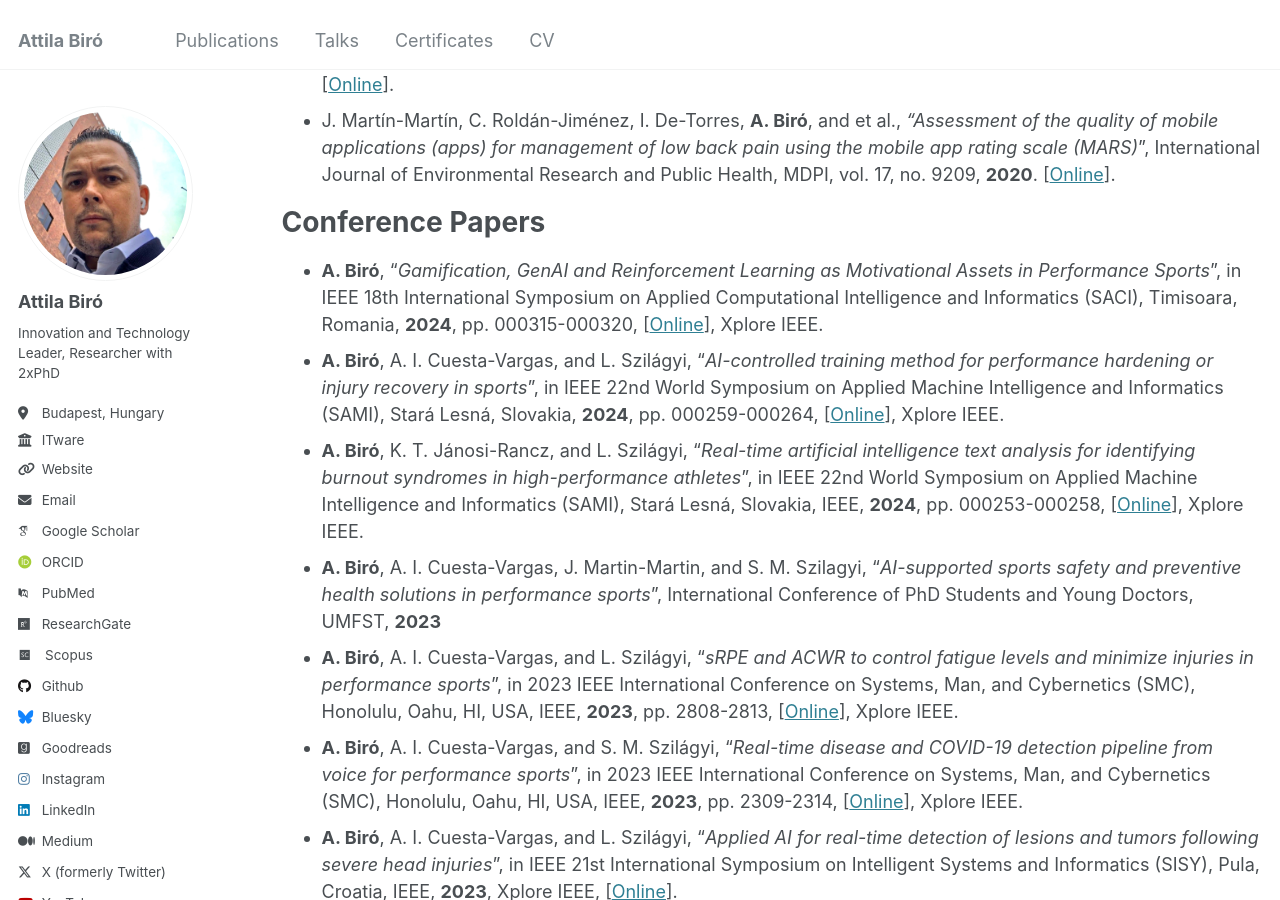
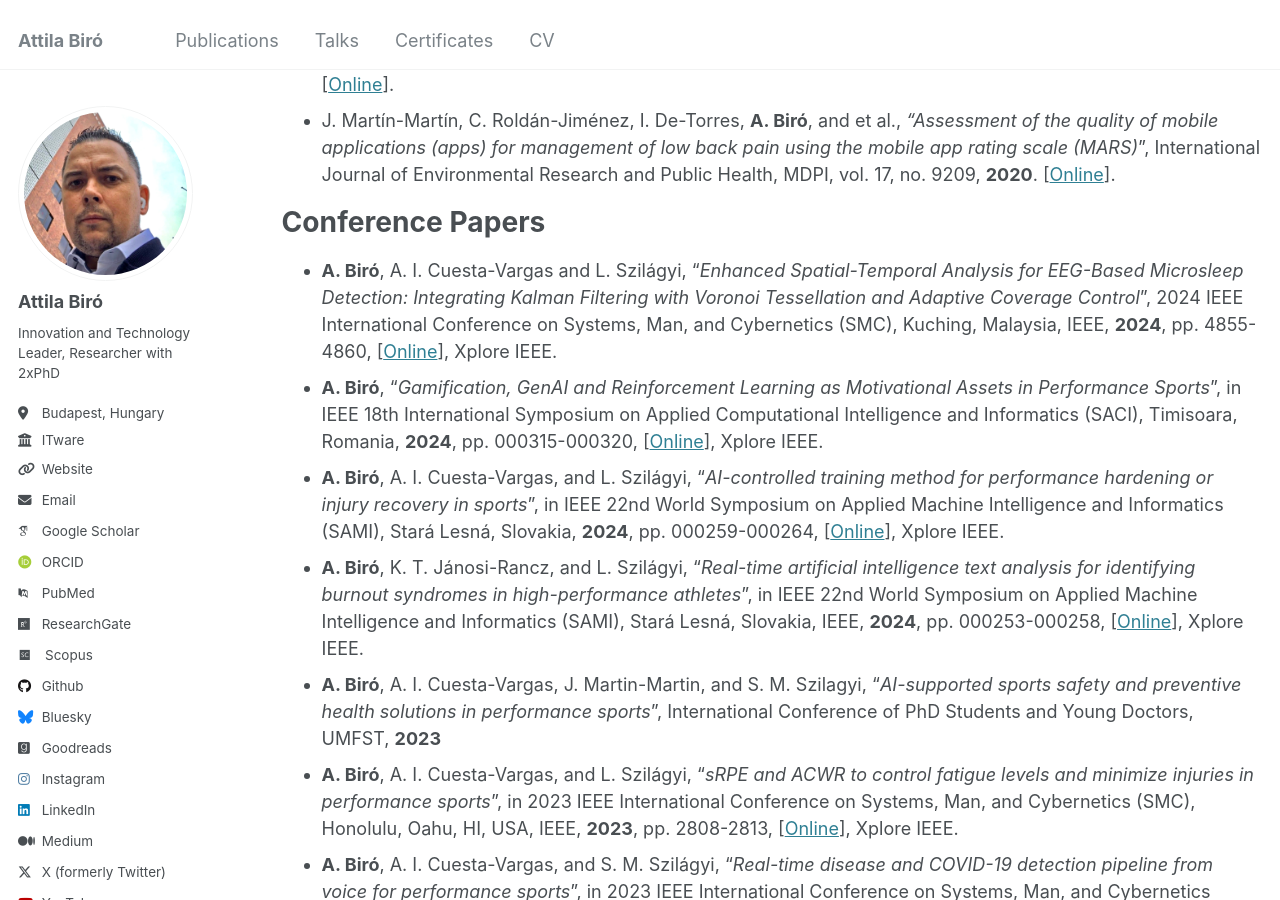
Before and after one commit to biroka/biroka.github.io, a Jekyll site: the page built from _pages/publications.md, in a window 1280 px wide and 900 px high, scrolled down 1206 px. Built offline with Jekyll 4.4.1, drawn with Linux system fonts in a browser that asks for light colours; some web fonts are replaced.

Commit message:
Update publications.md

```diff
--- a/_pages/publications.md
+++ b/_pages/publications.md
@@ -34,6 +34,7 @@ Journal Articles
 
 Conference Papers
 ======
+* **A. Biró**, A. I. Cuesta-Vargas and L. Szilágyi, "_Enhanced Spatial-Temporal Analysis for EEG-Based Microsleep Detection: Integrating Kalman Filtering with Voronoi Tessellation and Adaptive Coverage Control_", 2024 IEEE International Conference on Systems, Man, and Cybernetics (SMC), Kuching, Malaysia, IEEE, **2024**, pp. 4855-4860, [<a target="_new" href="https://doi.org/10.1109/SMC54092.2024.10831505">Online</a>], Xplore IEEE.
 * **A. Biró**, "_Gamification, GenAI and Reinforcement Learning as Motivational Assets in Performance Sports_", in IEEE 18th International Symposium on Applied Computational Intelligence and Informatics (SACI), Timisoara, Romania, **2024**,  pp. 000315-000320, [<a target="_new" href="https://doi.org/10.1109/SACI60582.2024.10619802">Online</a>], Xplore IEEE.
 * **A. Biró**, A. I. Cuesta-Vargas, and L. Szilágyi, “_AI-controlled training method for performance hardening or injury recovery in sports_”, in IEEE 22nd World Symposium on Applied Machine Intelligence and Informatics (SAMI), Stará Lesná, Slovakia, **2024**, pp. 000259-000264, [<a target="_new" href="https://doi.org/10.1109/SAMI60510.2024.10432911">Online</a>], Xplore IEEE.
 * **A. Biró**, K. T. Jánosi-Rancz, and L. Szilágyi, “_Real-time artificial intelligence text analysis for identifying burnout syndromes in high-performance athletes_”, in IEEE 22nd World Symposium on Applied Machine Intelligence and Informatics (SAMI), Stará Lesná, Slovakia, IEEE, **2024**, pp. 000253-000258, [<a target="_new" href="https://doi.org/10.1109/SAMI60510.2024.10432817">Online</a>], Xplore IEEE.
```
